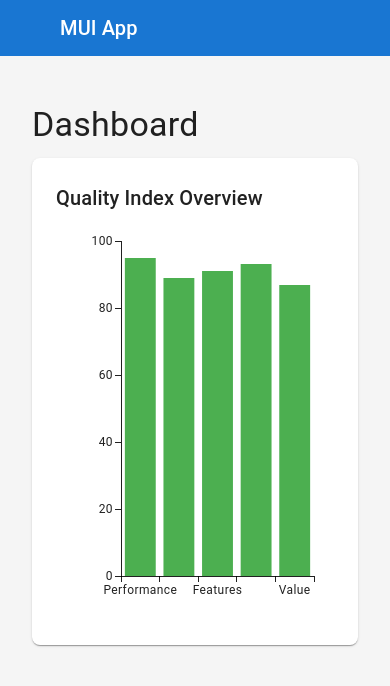
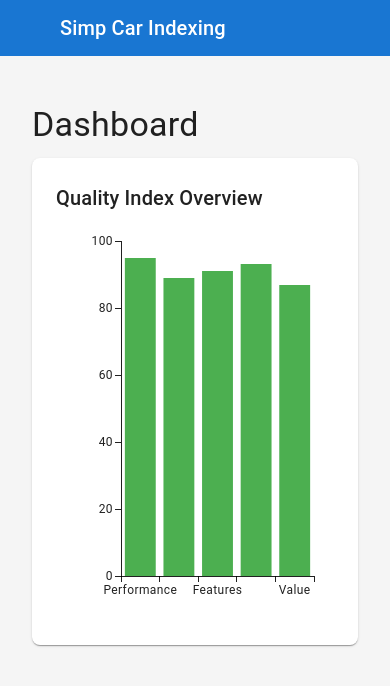
Before and after one commit to Kaushik-0407/simp_car_indexing, a React (Vite) app: page /dashboard in a window 390 px wide. Shown: the top 686 px of the page. Built offline with nearby package versions, Linux system fonts and the light colour scheme; some icons are missing.

Commit message:
layout fixed

```diff
--- a/src/App.tsx
+++ b/src/App.tsx
@@ -1,5 +1,5 @@
 import React, { useState } from 'react';
-import { BrowserRouter as Router, Routes, Route } from 'react-router-dom';
+import { BrowserRouter as Router, Routes, Route, Navigate } from 'react-router-dom';
 import { ThemeProvider, createTheme, CssBaseline } from '@mui/material';
 import type { NavItem } from './types';
 import Header from './components/header';
@@ -54,7 +54,7 @@ const App: React.FC = () => {
       <Router>
         <Routes>
           <Route path="/" element={<LayoutWrapper/>}>
-          {/* <Route path="/" element={<HomePage />} /> */}
+          <Route index element={<Navigate to="/dashboard" replace />} />
           <Route path="/home" element={<HomePage />} />
           <Route path="/products" element={<ProductsPage />} />
           <Route path="/products/:id" element={<ProductDetailsPage />} />
--- a/src/components/header/index.tsx
+++ b/src/components/header/index.tsx
@@ -17,7 +17,7 @@ const Header: React.FC<HeaderProps> = ({ navItems, onMenuClick}) => {
   return (
     <AppBar position="static">
       <Toolbar>
-        {isMobile && (
+        {/* {isMobile && ( */}
           <IconButton
             edge="start"
             color="inherit"
@@ -27,9 +27,9 @@ const Header: React.FC<HeaderProps> = ({ navItems, onMenuClick}) => {
           >
             <MenuIcon />
           </IconButton>
-        )}
+        {/* )} */}
         <Typography variant="h6" component="div" sx={{ flexGrow: 1 }}>
-          MUI App
+          Simp Car Indexing
         </Typography>
         <Box sx={{ display: isMobile ? 'none' : 'flex' }}>
           {navItems.map((item) => (
--- a/src/components/layout/index.tsx
+++ b/src/components/layout/index.tsx
@@ -7,10 +7,6 @@ import { useNavigate } from 'react-router';
 
 const LayoutWrapper = () => {
     const [sideMenuOpen, setSideMenuOpen] = useState(false);
-    const navigate = useNavigate();
-    useEffect(()=>{
-      navigate('/dashboard')
-    },[])
     const handleMenuClick = () => {
       setSideMenuOpen(true);
     };
--- a/src/components/sideMenu/index.tsx
+++ b/src/components/sideMenu/index.tsx
@@ -1,5 +1,5 @@
 import React from 'react';
-import { Drawer, List, ListItem, ListItemButton, ListItemIcon, ListItemText } from '@mui/material';
+import { Box, Drawer, List, ListItem, ListItemButton, ListItemIcon, ListItemText } from '@mui/material';
 import LogoutIcon from '@mui/icons-material/Logout';
 
 interface SideMenuProps {
@@ -11,6 +11,7 @@ interface SideMenuProps {
 const SideMenu: React.FC<SideMenuProps> = ({ open, onClose, onLogout }) => {
   return (
     <Drawer anchor="left" open={open} onClose={onClose}>
+      <Box sx={{ width: 250 }} role="presentation">
       <List>
         <ListItem disablePadding>
           <ListItemButton onClick={onLogout}>
@@ -21,6 +22,7 @@ const SideMenu: React.FC<SideMenuProps> = ({ open, onClose, onLogout }) => {
           </ListItemButton>
         </ListItem>
       </List>
+      </Box>
     </Drawer>
   );
 };
--- a/src/utils/mockData.ts
+++ b/src/utils/mockData.ts
@@ -1,12 +1,11 @@
 import type { Product, QualityIndexData } from "../types";
-
 export const mockProducts: Product[] = [
   {
     id: 'product1',
     name: 'Tesla Model S',
     description: 'Luxury electric sedan with autopilot',
     price: 79990,
-    image: '/images/tesla-model-s.jpg',
+    image: 'images/tesla.jpg',
     qualityIndex: 92,
     features: ['Autopilot', 'Long Range', 'Ludicrous Mode']
   },
```
Also changed, not shown: src/utils/images/tesla.jpg (added).
